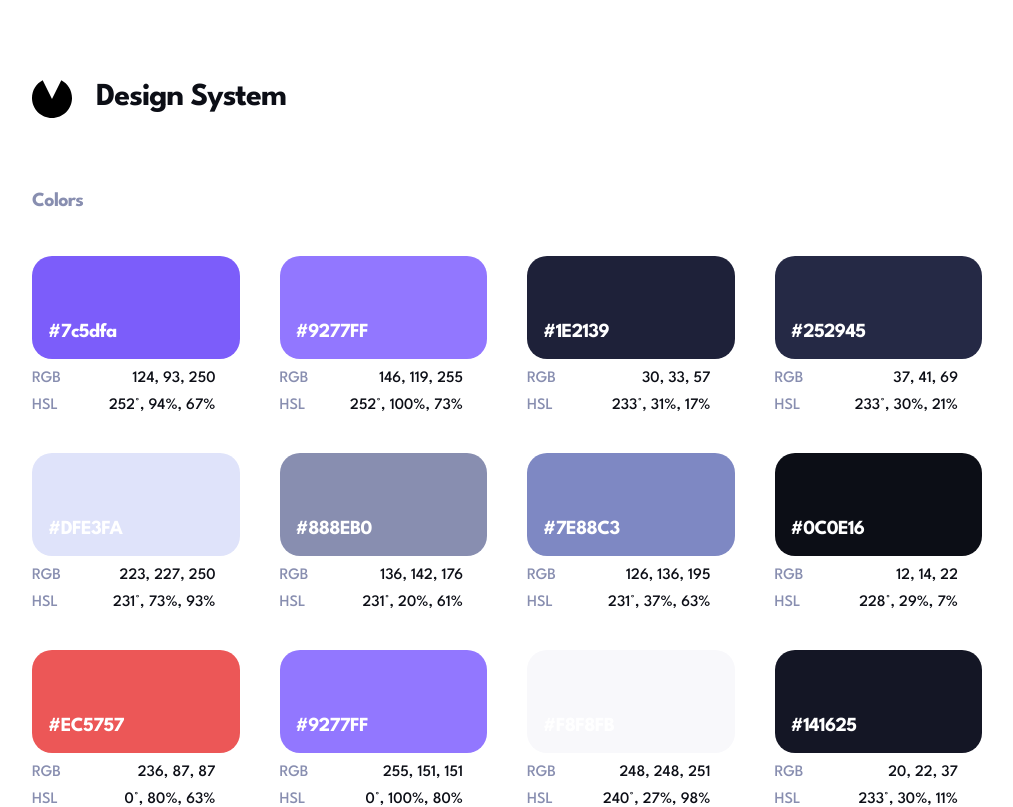
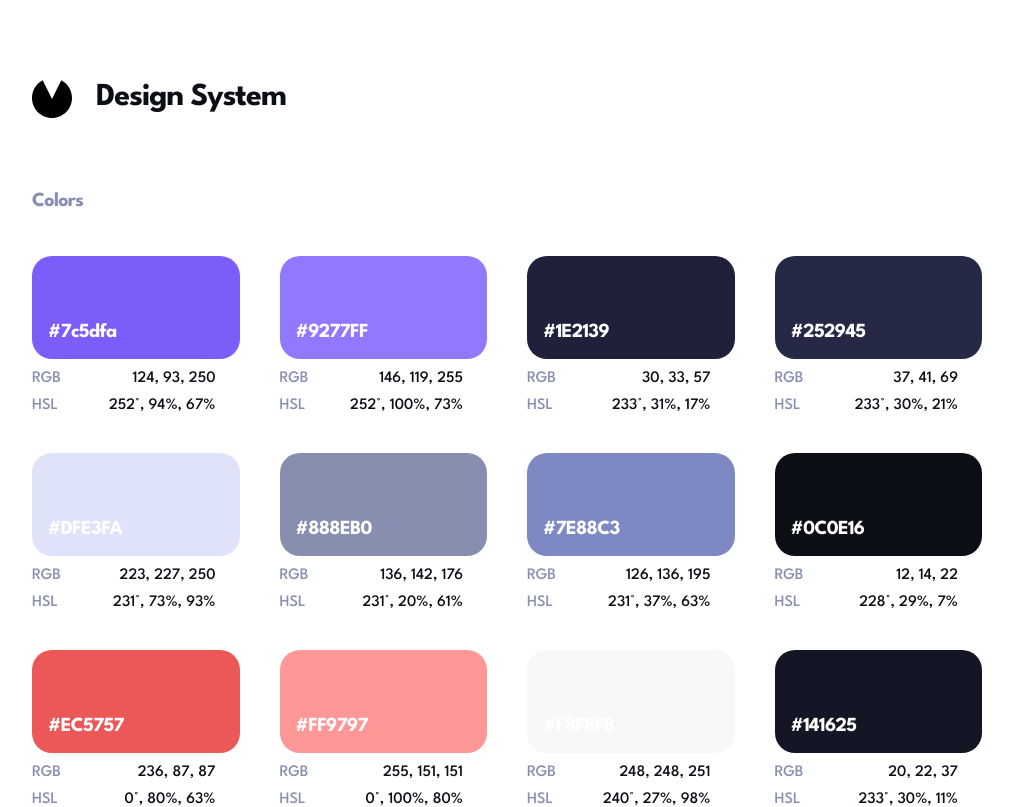
Before and after one commit to rparias/invoice-app-ts-next, a Next.js app: page /designSystem in a window 1280 px wide. Shown: the top 807 px of the page, without its empty margins (133-1146 px from the left). Built offline with nearby package versions, Linux system fonts and the light colour scheme.

Commit message:
fixes light red color

```diff
--- a/data/static/colors.ts
+++ b/data/static/colors.ts
@@ -54,8 +54,8 @@ export const colors = [
     hslValue: "0°, 80%, 63%"
   },
   {
-    variableName: "light-purple",
-    hexValue: "#9277FF",
+    variableName: "light-red",
+    hexValue: "#FF9797",
     rgbValue: "255, 151, 151",
     hslValue: "0°, 100%, 80%"
   },
```
